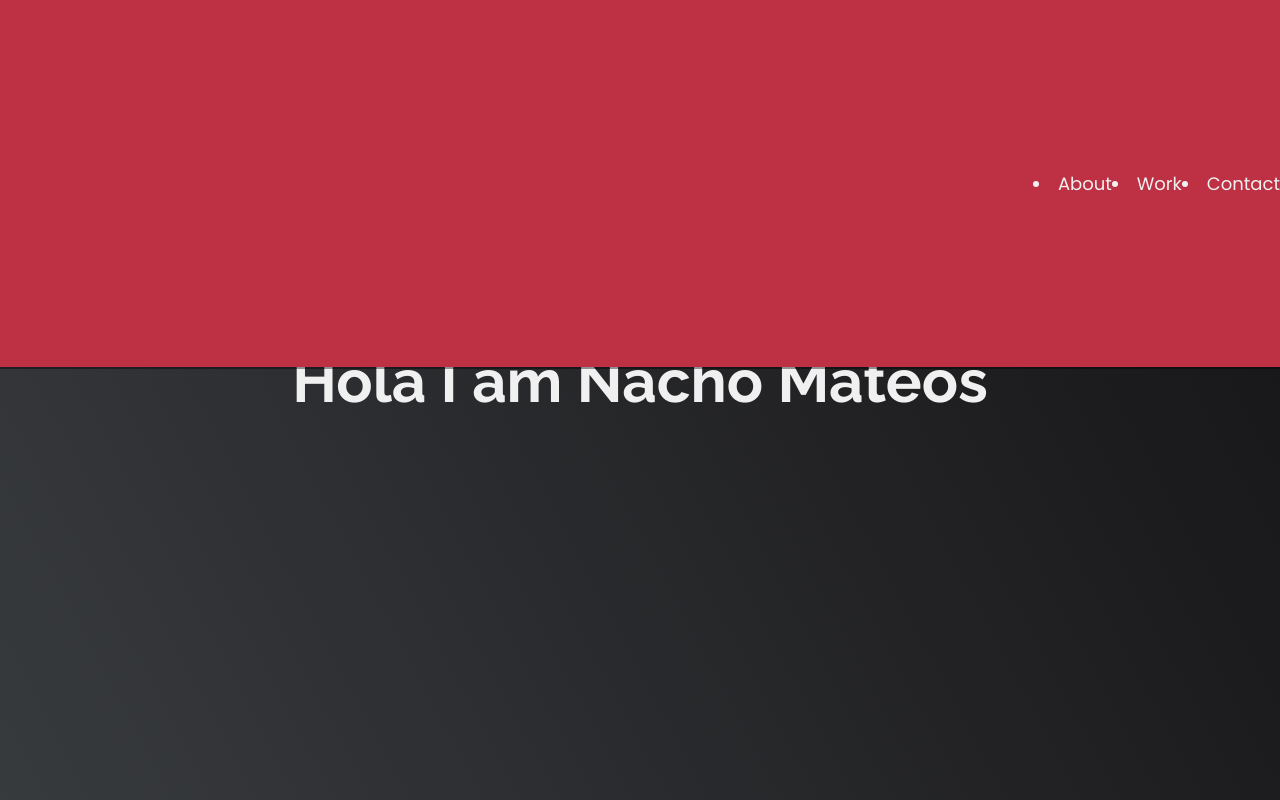
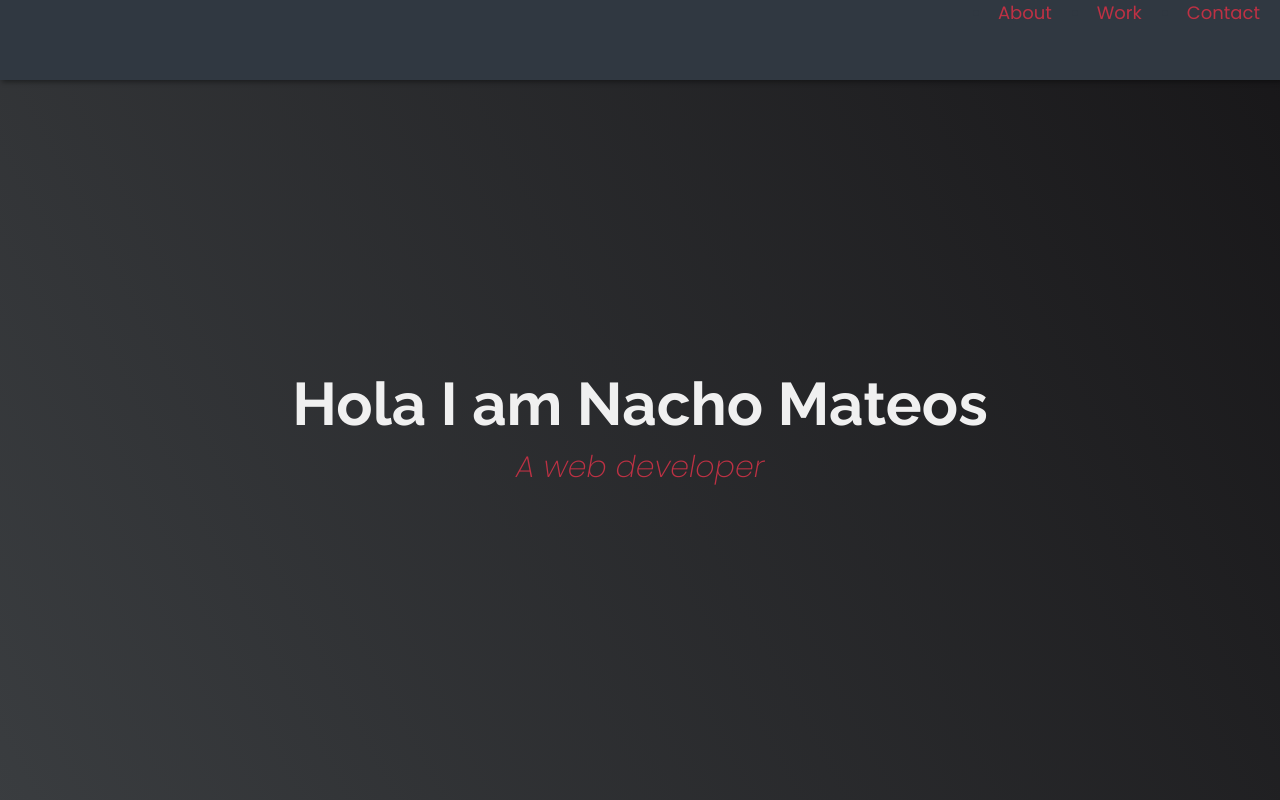
Before and after one commit to NachoMateos83/FreeCodeCamp, a plain HTML site: page PERSONAL-PORTFOLIO/index.html in a window 1280 px wide. Shown: the top 800 px of the page. Drawn offline with Linux system fonts and the light colour scheme.

Commit message:
Update index.css

```diff
--- a/PERSONAL-PORTFOLIO/index.css
+++ b/PERSONAL-PORTFOLIO/index.css
@@ -30,6 +30,21 @@ html {
   scroll-behavior: smooth;
 }
 
+/* A few media query to set some font sizes at different screen sizes.
+ * This helps automate a bit of responsiveness.
+ * The trick is to use the rem unit for size values, margin and padding.
+ * Because rem is relative to the document font size
+ * when we scale up or down the font size on the document
+ * it will affect all properties using rem units for the values.
+*/
+
+/* I am using the em unit for breakpoints
+ * The calculation is the following
+ * screen size divided by browser base font size
+ * As an example: a breakpoint at 980px
+ * 980px / 16px = 61.25em
+*/
+
 /* 1200px / 16px = 75em */
 @media (max-width: 75em) {
   html {
@@ -50,13 +65,14 @@ html {
     font-size: 55%;
   }
 }
+
 /* Base styles */
 
 body {
   font-family: 'Poppins', sans-serif;
   font-size: 1.8rem; /* 18px */
   font-weight: 400;
-  line-height: 20.4;
+  line-height: 1.4;
   color: var(--main-white);
 }
 
@@ -81,7 +97,8 @@ ul {
 
 a {
   text-decoration: none;
-  color: var(--main-white);
+  color: var(--main-red);
+  margin-right: 20px;
 }
 
 img {
@@ -98,9 +115,12 @@ img {
   top: 0;
   left: 0;
   width: 100%;
-  background: var(--main-red);
-  box-shadow: 0 2px 0 rgba(0, 0, 0, 0.4);
-  z-index: 10;
+  height: 10%;
+  color: var(--main-gray);
+  box-shadow: 2px 2px 5px rgba(0, 0, 0, 0.4);
+  z-index: 20;
+  background-color: var(--main-gray);
+
 }
 
 .nav-list {
@@ -136,8 +156,8 @@ img {
   justify-content: center;
   align-items: center;
   width: 100%;
-  height: 80vh;
-  background-color: black;
+  height: 100vh;
+  background-color: #000;
   background-image: linear-gradient(62deg, #3a3d40 0%, #181719 100%);
 }
 
@@ -158,7 +178,7 @@ img {
 
 .projects-section-header {
   max-width: 640px;
-  margin: 0 auto 4rem auto;
+  margin: 0 auto 6rem auto;
   border-bottom: 0.2rem solid var(--main-white);
 }
 
@@ -251,7 +271,7 @@ img {
   text-align: center;
   width: 100%;
   height: 80vh;
-  padding: 2rem;
+  padding: 0 2rem;
   background: var(--main-gray);
 }
 
@@ -279,7 +299,7 @@ img {
 }
 
 .contact-details {
-  font-size: 14rem;
+  font-size: 2.4rem;
   text-shadow: 2px 2px 1px #1f1f1f;
   transition: transform 0.3s ease-out;
 }
```
